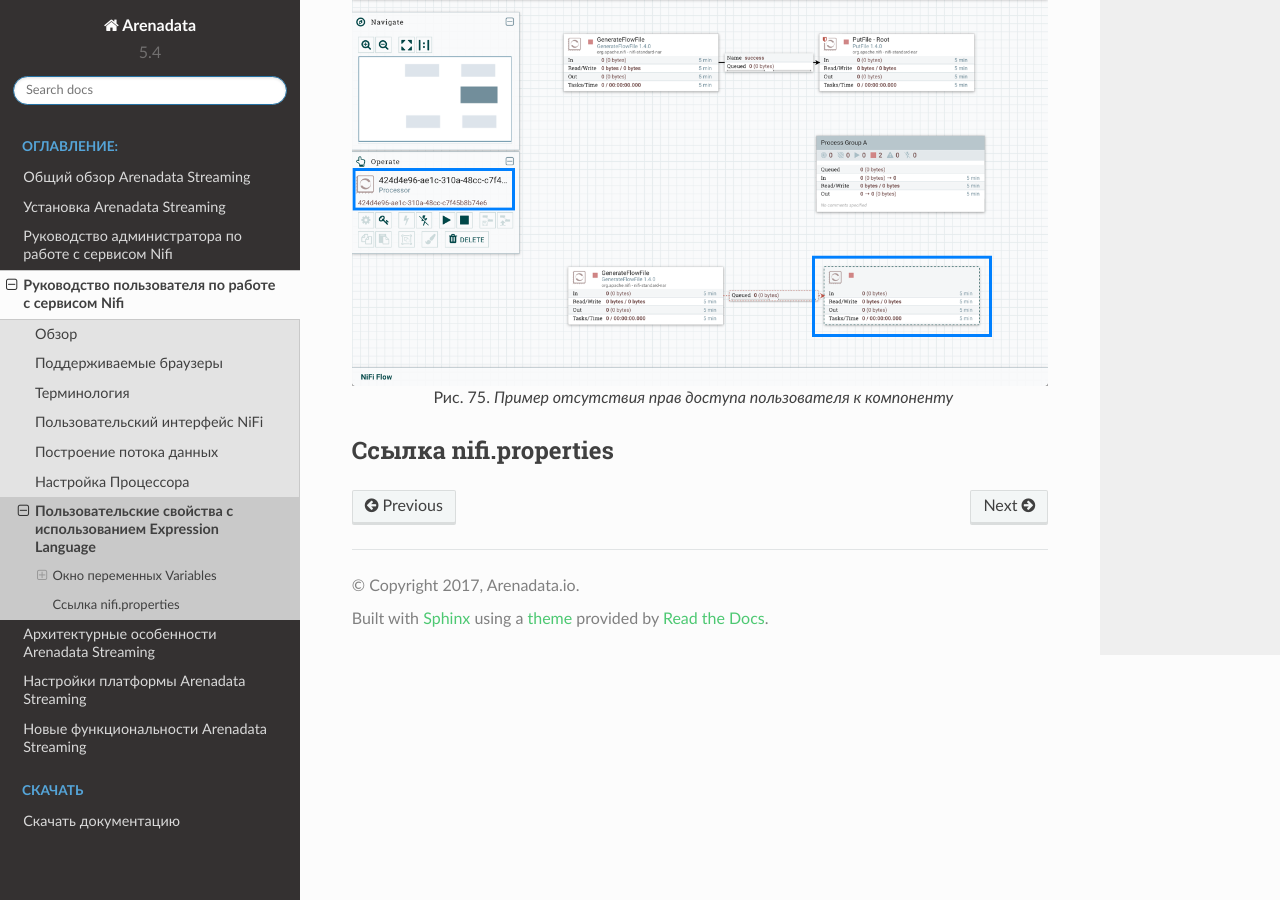
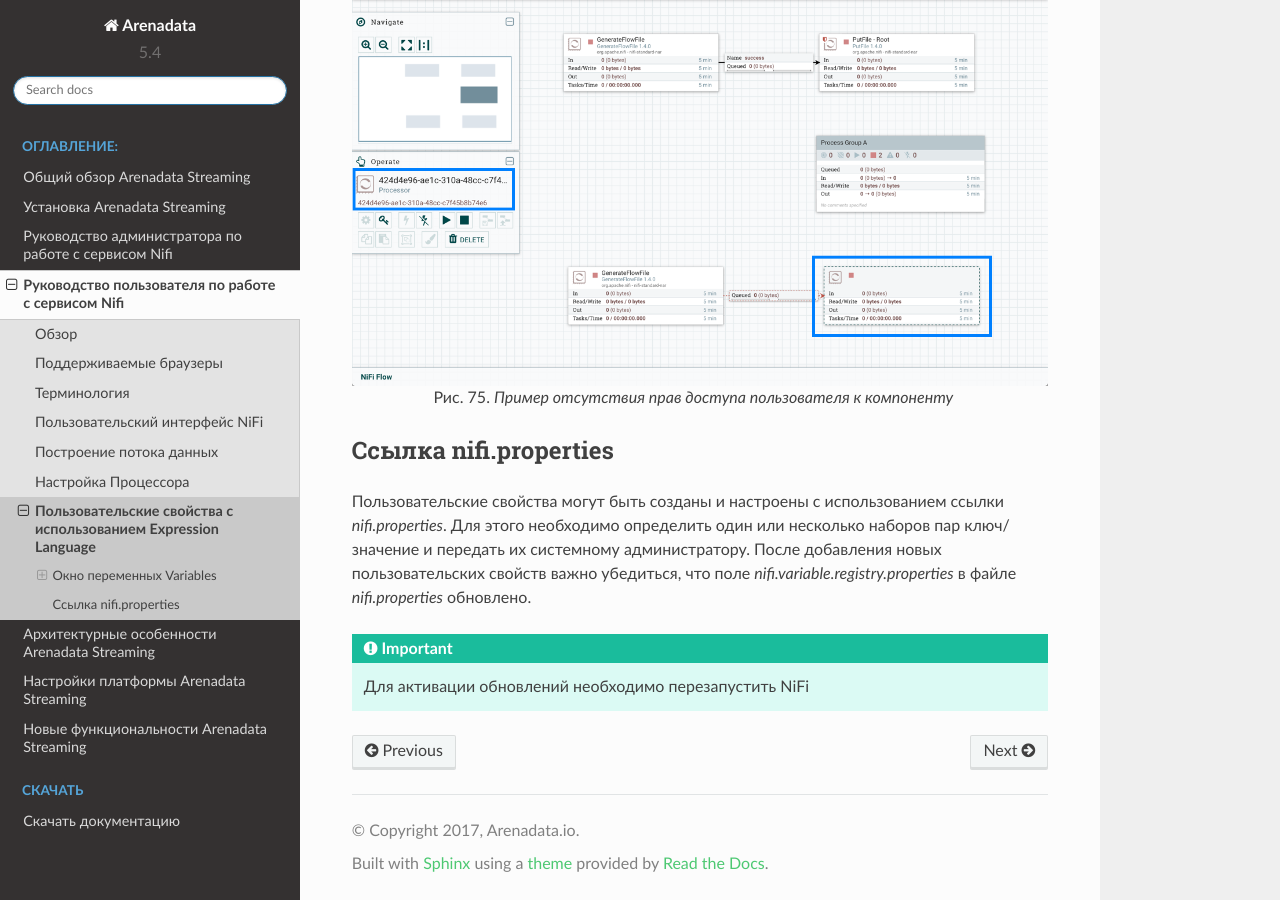
Before and after one commit to arenadata/docs_ads, a Sphinx documentation site: the page built from source/UserNIFI/Properties.rst, in a window 1280 px wide and 900 px high, scrolled down 10162 px. Built offline with Sphinx 7.4.7 and the Read the Docs theme 2.0.0, drawn with Linux system fonts in a browser that asks for light colours; pages that are not in the unit, such as notebooks, are missing from menus.

Commit message:
Update Properties.rst

```diff
--- a/source/UserNIFI/Properties.rst
+++ b/source/UserNIFI/Properties.rst
@@ -224,3 +224,7 @@
 
 Ссылка nifi.properties
 ------------------------
+
+Пользовательские свойства могут быть созданы и настроены с использованием ссылки *nifi.properties*. Для этого необходимо определить один или несколько наборов пар ключ/значение и передать их системному администратору. После добавления новых пользовательских свойств важно убедиться, что поле *nifi.variable.registry.properties* в файле *nifi.properties* обновлено.
+
+.. important:: Для активации обновлений необходимо перезапустить NiFi
```
